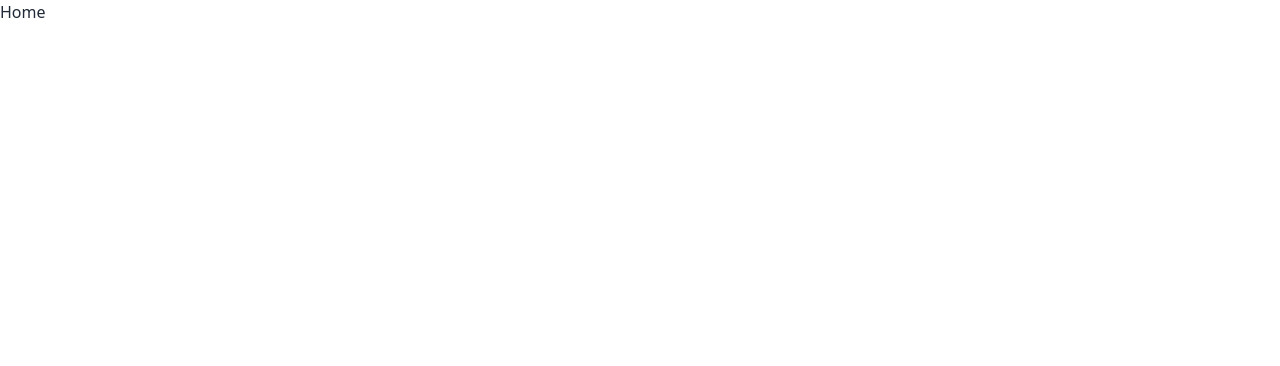
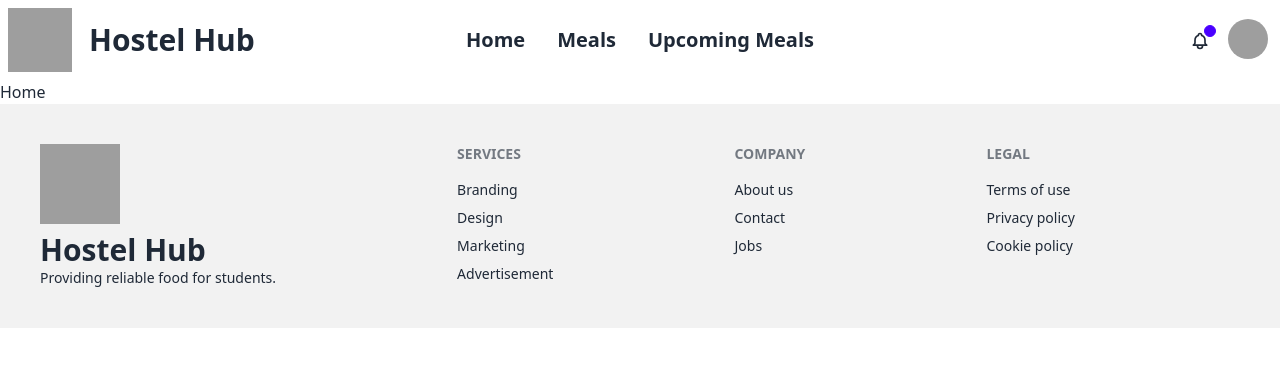
Before and after one commit to junaeddurjoy/hostel-hub-client, a React (Vite) app: page / in a window 1280 px wide. Shown: the top 366 px of the page. Built offline with nearby package versions, Linux system fonts and the light colour scheme; grey boxes are pictures that could not be loaded.

Commit message:
navbar and footer setup

```diff
--- /dev/null
+++ b/src/Layout/Components/Footer.jsx
@@ -0,0 +1,33 @@
+const Footer = () => {
+    return (
+        <div>
+            <footer className="footer p-10 bg-base-200 text-base-content">
+                <aside>
+                    <img className="h-20 w-20" src="https://i.ibb.co/Hxs9873/logo.png" alt="" />
+                    <p><span className="text-3xl font-semibold">Hostel Hub</span><br />Providing reliable food for students.</p>
+                </aside>
+                <nav>
+                    <header className="footer-title">Services</header>
+                    <a className="link link-hover">Branding</a>
+                    <a className="link link-hover">Design</a>
+                    <a className="link link-hover">Marketing</a>
+                    <a className="link link-hover">Advertisement</a>
+                </nav>
+                <nav>
+                    <header className="footer-title">Company</header>
+                    <a className="link link-hover">About us</a>
+                    <a className="link link-hover">Contact</a>
+                    <a className="link link-hover">Jobs</a>
+                </nav>
+                <nav>
+                    <header className="footer-title">Legal</header>
+                    <a className="link link-hover">Terms of use</a>
+                    <a className="link link-hover">Privacy policy</a>
+                    <a className="link link-hover">Cookie policy</a>
+                </nav>
+            </footer>
+        </div>
+    );
+};
+
+export default Footer;
--- /dev/null
+++ b/src/Layout/Components/Navbar.jsx
@@ -0,0 +1,70 @@
+import { Link } from "react-router-dom";
+
+const Navbar = () => {
+    return (
+        <div>
+            <div className="navbar bg-base-100">
+                <div className="navbar-start">
+                    <div className="dropdown">
+                        <label tabIndex={0} className="btn btn-ghost lg:hidden">
+                            <svg xmlns="http://www.w3.org/2000/svg" className="h-5 w-5" fill="none" viewBox="0 0 24 24" stroke="currentColor"><path strokeLinecap="round" strokeLinejoin="round" strokeWidth="2" d="M4 6h16M4 12h8m-8 6h16" /></svg>
+                        </label>
+                        <ul tabIndex={0} className="menu menu-sm dropdown-content mt-3 z-[1] p-2 shadow bg-base-100 rounded-box w-52">
+                            <Link to={"/"}><li><a>Home</a></li></Link>
+                            <Link to={'/meals'}><li><a>Meals</a></li></Link>
+                            <Link to={'/upcomingMeals'}><li><a>Upcoming Meals</a></li></Link>
+                        </ul>
+                    </div>
+                    <div className="flex items-center">
+                        <img className="h-16 w-16" src="https://i.ibb.co/Hxs9873/logo.png" alt="" />
+                        <Link to={'/'}><a className="btn btn-ghost text-3xl">Hostel Hub</a></Link>
+                    </div>
+                </div>
+                <div className="navbar-center hidden lg:flex">
+                    <ul className="menu menu-horizontal px-1">
+                        <Link to={'/'}><li className="text-xl hover:text-2xl font-semibold"><a>Home</a></li></Link>
+                        <Link to={'/meals'}><li className="text-xl hover:text-2xl font-semibold"><a>Meals</a></li></Link>
+                        <Link to={'/upcomingMeals'}><li className="text-xl hover:text-2xl font-semibold"><a>Upcoming Meals</a></li></Link>
+                    </ul>
+                </div>
+                <div className="navbar-end">
+
+                    <div className="dropdown dropdown-end">
+                        <label tabIndex={0} className="btn btn-ghost btn-circle avatar">
+                        <button className="btn btn-ghost btn-circle">
+                        <div className="indicator">
+                            <svg xmlns="http://www.w3.org/2000/svg" className="h-5 w-5" fill="none" viewBox="0 0 24 24" stroke="currentColor"><path strokeLinecap="round" strokeLinejoin="round" strokeWidth="2" d="M15 17h5l-1.405-1.405A2.032 2.032 0 0118 14.158V11a6.002 6.002 0 00-4-5.659V5a2 2 0 10-4 0v.341C7.67 6.165 6 8.388 6 11v3.159c0 .538-.214 1.055-.595 1.436L4 17h5m6 0v1a3 3 0 11-6 0v-1m6 0H9" /></svg>
+                            <span className="badge badge-xs badge-primary indicator-item"></span>
+                        </div>
+                    </button>
+                        </label>
+                        <ul tabIndex={0} className="menu menu-sm dropdown-content mt-3 z-[1] p-2 shadow bg-base-100 rounded-box w-52">
+                            <li><a>Settings</a></li>
+                            <li><a>Logout</a></li>
+                        </ul>
+                    </div>
+                    <div className="dropdown dropdown-end">
+                        <label tabIndex={0} className="btn btn-ghost btn-circle avatar">
+                            <div className="w-10 rounded-full">
+                                <img alt="Tailwind CSS Navbar component" src="https://cdn-icons-png.flaticon.com/512/4086/4086679.png" />
+                            </div>
+                        </label>
+                        <ul tabIndex={0} className="menu menu-sm dropdown-content mt-3 z-[1] p-2 shadow bg-base-100 rounded-box w-52">
+                            <li>
+                                <a className="justify-between">
+                                    Profile
+                                    <span className="badge">New</span>
+                                </a>
+                            </li>
+                            <li><a>Settings</a></li>
+                            <li><a>Logout</a></li>
+                        </ul>
+                    </div>
+                </div>
+            </div>
+        </div>
+
+    );
+};
+
+export default Navbar;
--- /dev/null
+++ b/src/Layout/Pages/Meals.jsx
@@ -0,0 +1,9 @@
+const Meals = () => {
+    return (
+        <div>
+            meals
+        </div>
+    );
+};
+
+export default Meals;
--- /dev/null
+++ b/src/Layout/Pages/UpcomingMeals.jsx
@@ -0,0 +1,9 @@
+const UpcomingMeals = () => {
+    return (
+        <div>
+            Upcoming
+        </div>
+    );
+};
+
+export default UpcomingMeals;
--- a/src/Layout/Root.jsx
+++ b/src/Layout/Root.jsx
@@ -1,9 +1,13 @@
 import { Outlet } from "react-router-dom";
+import Navbar from "./Components/Navbar";
+import Footer from "./Components/Footer";
 
 const Root = () => {
     return (
         <div>
+            <Navbar></Navbar>
             <Outlet></Outlet>
+            <Footer></Footer>
         </div>
     );
 };
```
Also changed, not shown: src/Layout/Routes/Routes.jsx (+11 -2 lines).
